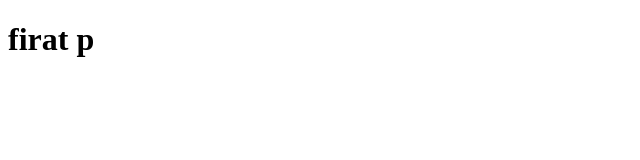
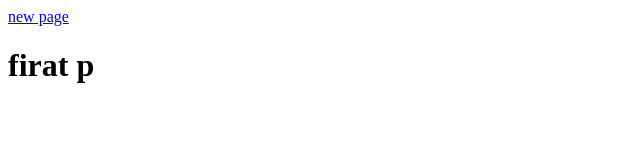
Before and after one commit to Jordan-yyds/Jordan-yyds.github.io, a plain HTML site: page index.html in a window 1280 px wide. Shown: the whole page, without its empty margins (0-640 px from the left). Drawn offline with Linux system fonts and the light colour scheme.

Commit message:
Update index.html

```diff
--- a/index.html
+++ b/index.html
@@ -6,7 +6,7 @@
 	<title></title>
 </head>
 <body>
-<a href="ppy.html"></a>
+<a href="ppy.html">new page</a>
 <h1>firat p</h1>
 </body>
 </html>
```
